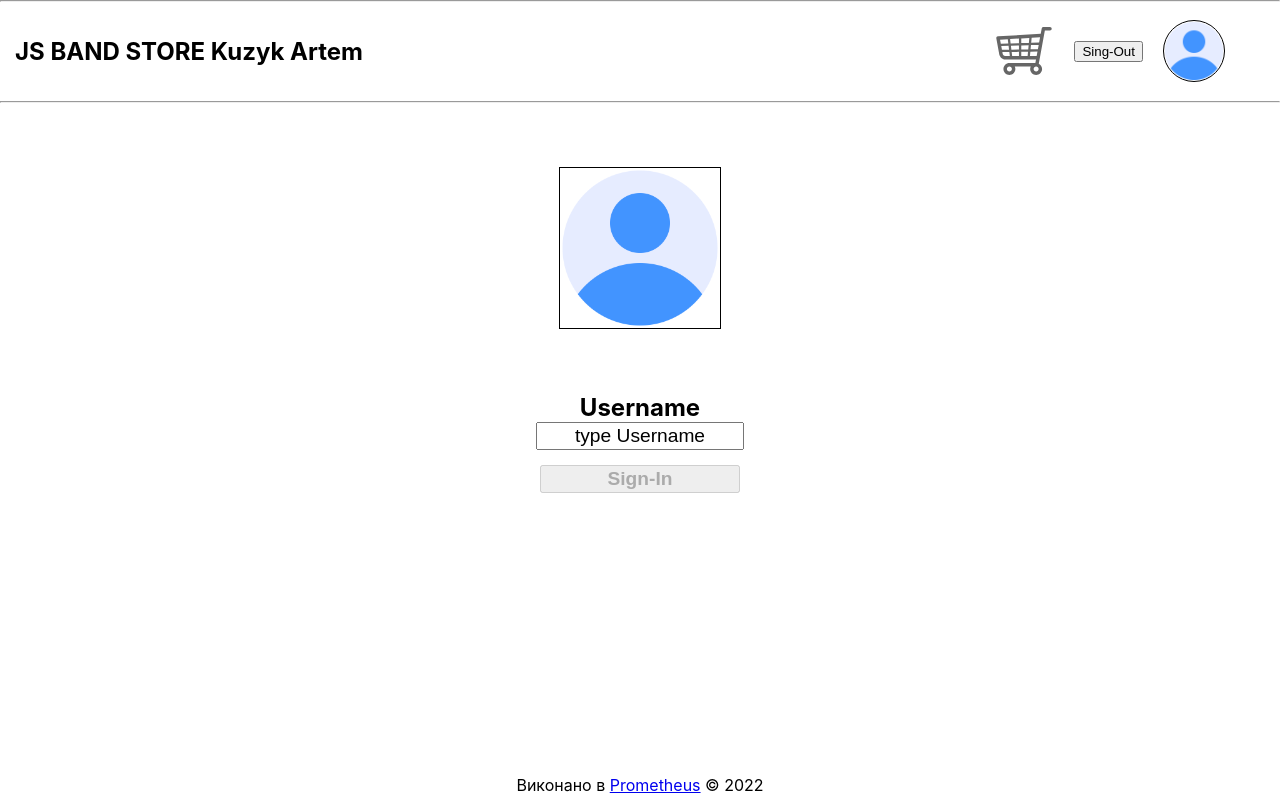
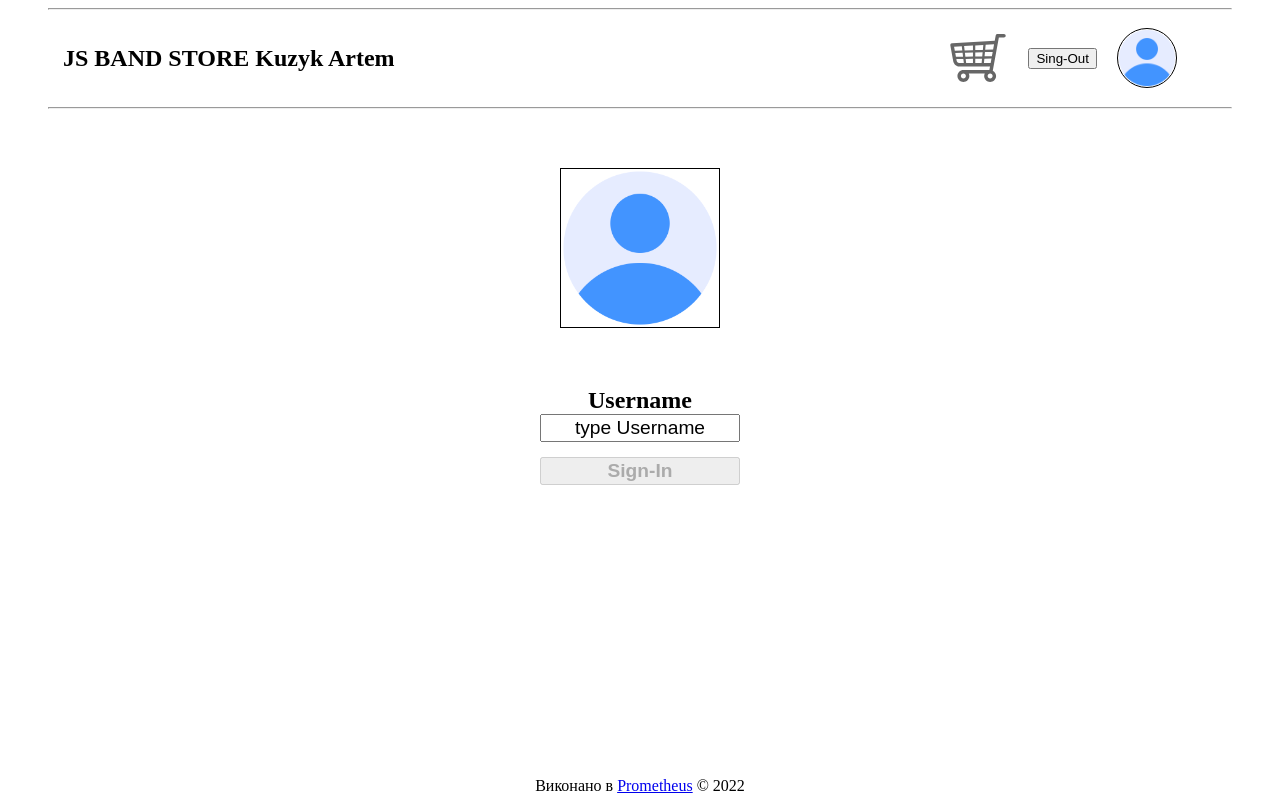
Before and after one commit to ArtemKuzyk/example-react-app, a React (Create React App) app: page / in a window 1280 px wide. Built offline with nearby package versions, Linux system fonts and the light colour scheme; no server answers.

Commit message:
test commit

```diff
--- a/src/App.css
+++ b/src/App.css
@@ -1,38 +1,5 @@
 .App {
-  text-align: center;
-}
-
-.App-logo {
-  height: 40vmin;
-  pointer-events: none;
-}
-
-@media (prefers-reduced-motion: no-preference) {
-  .App-logo {
-    animation: App-logo-spin infinite 20s linear;
+    position: relative;
+    min-height: 100vh;
+    padding: 0.5em;
   }
-}
-
-.App-header {
-  background-color: #282c34;
-  min-height: 100vh;
-  display: flex;
-  flex-direction: column;
-  align-items: center;
-  justify-content: center;
-  font-size: calc(10px + 2vmin);
-  color: white;
-}
-
-.App-link {
-  color: #61dafb;
-}
-
-@keyframes App-logo-spin {
-  from {
-    transform: rotate(0deg);
-  }
-  to {
-    transform: rotate(360deg);
-  }
-}
--- a/src/index.css
+++ b/src/index.css
@@ -1,13 +1,10 @@
-body {
-  margin: 0;
-  font-family: -apple-system, BlinkMacSystemFont, 'Segoe UI', 'Roboto', 'Oxygen',
-    'Ubuntu', 'Cantarell', 'Fira Sans', 'Droid Sans', 'Helvetica Neue',
-    sans-serif;
-  -webkit-font-smoothing: antialiased;
-  -moz-osx-font-smoothing: grayscale;
+* {
+    box-sizing: border-box;
 }
 
-code {
-  font-family: source-code-pro, Menlo, Monaco, Consolas, 'Courier New',
-    monospace;
+body {
+height: 100%;
+margin: auto;
+width: 100%;
+max-width: 1200px;
 }
```
